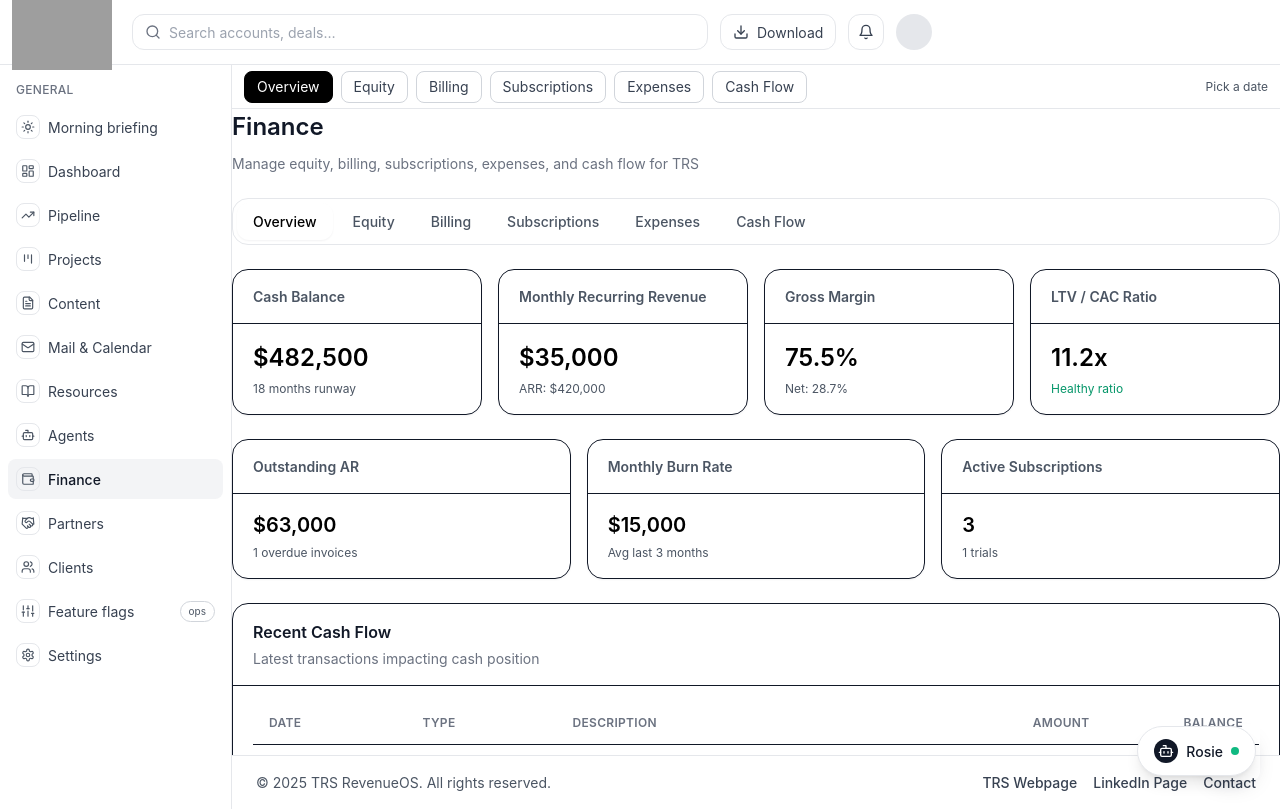
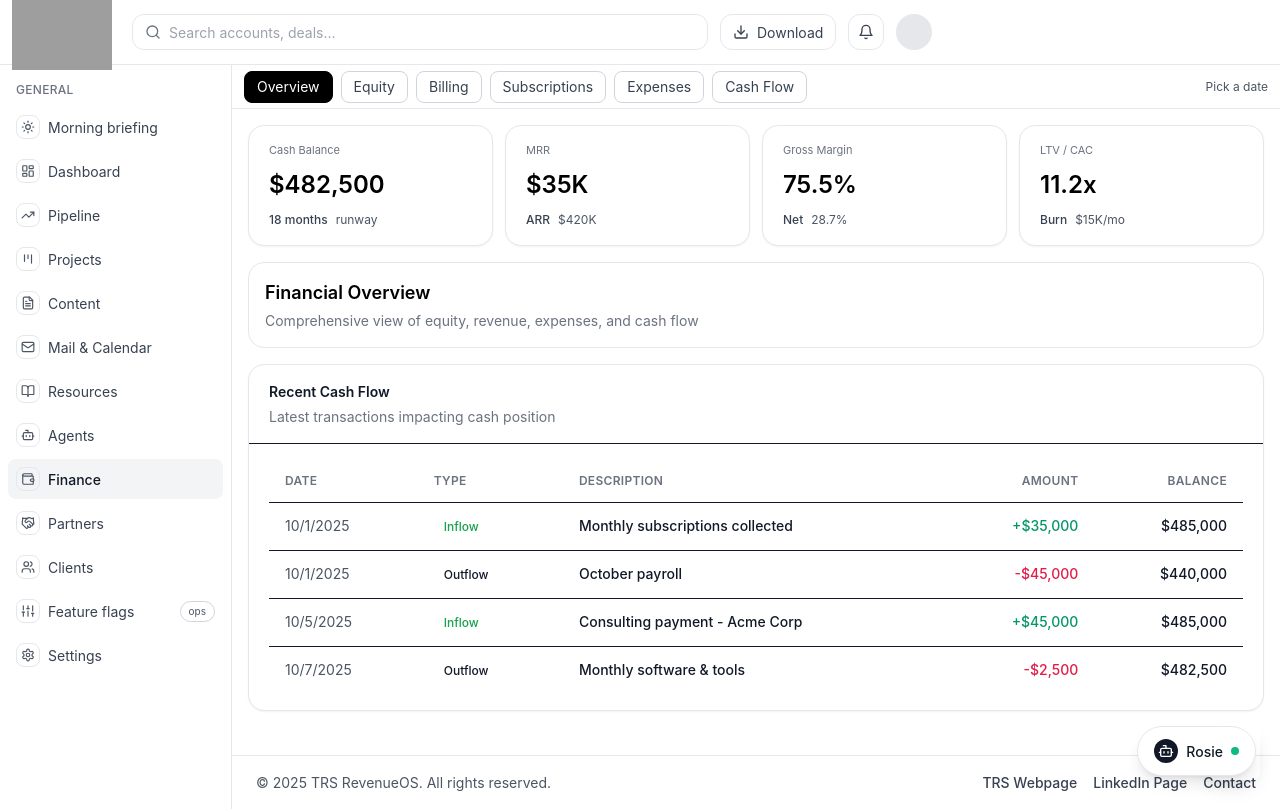
Before and after one commit to jayburgessjr/trsrevos, a Next.js app: page /finance in a window 1280 px wide. Built offline with nearby package versions, Linux system fonts and the light colour scheme; grey boxes are pictures that could not be loaded.

Commit message:
Update finance page design to match pipeline page layout and spacing

```diff
--- a/app/finance/page.tsx
+++ b/app/finance/page.tsx
@@ -43,123 +43,72 @@ export default function FinancePage() {
   const formatPercent = (value: number) => `${value.toFixed(1)}%`
 
   return (
-    <div className="flex flex-col gap-6 pb-8">
-      <header className="flex flex-col gap-2">
-        <PageTitle>Finance</PageTitle>
-        <PageDescription>
-          Manage equity, billing, subscriptions, expenses, and cash flow for TRS
-        </PageDescription>
-      </header>
-
-      <div className={cn("flex gap-1 overflow-x-auto", TRS_CARD, "p-1")}>
-        {tabs.map((tab) => {
-          const isActive = tab === activeTab
-          const href = tab === tabs[0] ? pathname : `${pathname}?tab=${encodeURIComponent(tab)}`
-          return (
-            <a
-              key={tab}
-              href={href}
-              className={cn(
-                "rounded-lg px-4 py-2 text-sm font-medium transition-colors whitespace-nowrap",
-                isActive
-                  ? "bg-white text-black shadow-sm"
-                  : "text-gray-600 hover:text-black hover:bg-gray-50"
-              )}
-            >
-              {tab}
-            </a>
-          )
-        })}
+    <div className="mx-auto max-w-7xl space-y-4 px-4 py-4">
+      {/* KPI Cards - Always Visible */}
+      <div className="grid grid-cols-1 gap-3 md:grid-cols-2 lg:grid-cols-4">
+        <Card className={cn(TRS_CARD)}>
+          <CardContent className="p-4 space-y-2">
+            <div className={TRS_SUBTITLE}>Cash Balance</div>
+            <div className="text-2xl font-semibold text-black">{formatCurrency(metrics.cash)}</div>
+            <div className="flex items-center gap-2 text-xs text-gray-600">
+              <span className="font-medium text-gray-700">{metrics.runway} months</span>
+              <span>runway</span>
             </div>
-
-      {activeTab === "Overview" && (
-        <div className="space-y-6">
-          {/* Key Metrics */}
-          <div className="grid grid-cols-1 md:grid-cols-2 lg:grid-cols-4 gap-4">
-            <Card>
-              <CardHeader>
-                <CardTitle className="text-sm font-medium text-gray-600">Cash Balance</CardTitle>
-              </CardHeader>
-              <CardContent>
-                <p className="text-2xl font-semibold text-black">{formatCurrency(metrics.cash)}</p>
-                <p className="text-xs text-gray-600 mt-1">{metrics.runway} months runway</p>
           </CardContent>
         </Card>
 
-            <Card>
-              <CardHeader>
-                <CardTitle className="text-sm font-medium text-gray-600">Monthly Recurring Revenue</CardTitle>
-              </CardHeader>
-              <CardContent>
-                <p className="text-2xl font-semibold text-black">{formatCurrency(metrics.mrr)}</p>
-                <p className="text-xs text-gray-600 mt-1">ARR: {formatCurrency(metrics.arr)}</p>
+        <Card className={cn(TRS_CARD)}>
+          <CardContent className="p-4 space-y-2">
+            <div className={TRS_SUBTITLE}>MRR</div>
+            <div className="text-2xl font-semibold text-black">${(metrics.mrr / 1000).toFixed(0)}K</div>
+            <div className="flex items-center gap-2 text-xs text-gray-600">
+              <span className="font-medium text-gray-700">ARR</span>
+              <span>${(metrics.arr / 1000).toFixed(0)}K</span>
+            </div>
           </CardContent>
         </Card>
 
-            <Card>
-              <CardHeader>
-                <CardTitle className="text-sm font-medium text-gray-600">Gross Margin</CardTitle>
-              </CardHeader>
-              <CardContent>
-                <p className="text-2xl font-semibold text-black">{formatPercent(metrics.grossMargin)}</p>
-                <p className="text-xs text-gray-600 mt-1">Net: {formatPercent(metrics.netMargin)}</p>
+        <Card className={cn(TRS_CARD)}>
+          <CardContent className="p-4 space-y-2">
+            <div className={TRS_SUBTITLE}>Gross Margin</div>
+            <div className="text-2xl font-semibold text-black">{formatPercent(metrics.grossMargin)}</div>
+            <div className="flex items-center gap-2 text-xs text-gray-600">
+              <span className="font-medium text-gray-700">Net</span>
+              <span>{formatPercent(metrics.netMargin)}</span>
+            </div>
           </CardContent>
         </Card>
 
-            <Card>
-              <CardHeader>
-                <CardTitle className="text-sm font-medium text-gray-600">LTV / CAC Ratio</CardTitle>
-              </CardHeader>
-              <CardContent>
-                <p className="text-2xl font-semibold text-black">{metrics.ltvCacRatio.toFixed(1)}x</p>
-                <p className="text-xs text-emerald-600 mt-1">Healthy ratio</p>
+        <Card className={cn(TRS_CARD)}>
+          <CardContent className="p-4 space-y-2">
+            <div className={TRS_SUBTITLE}>LTV / CAC</div>
+            <div className="text-2xl font-semibold text-black">{metrics.ltvCacRatio.toFixed(1)}x</div>
+            <div className="flex items-center gap-2 text-xs text-gray-600">
+              <span className="font-medium text-gray-700">Burn</span>
+              <span>${(metrics.burnRate / 1000).toFixed(0)}K/mo</span>
+            </div>
           </CardContent>
         </Card>
       </div>
 
-          {/* Quick Stats */}
-          <div className="grid grid-cols-1 md:grid-cols-3 gap-4">
-            <Card>
-              <CardHeader>
-                <CardTitle className="text-sm font-medium text-gray-600">Outstanding AR</CardTitle>
-              </CardHeader>
-              <CardContent>
-                <p className="text-xl font-semibold text-black">{formatCurrency(metrics.outstandingAR)}</p>
-                <p className="text-xs text-gray-600 mt-1">
-                  {invoices.filter(i => i.status === 'Overdue').length} overdue invoices
-                </p>
-              </CardContent>
-            </Card>
-
-            <Card>
-              <CardHeader>
-                <CardTitle className="text-sm font-medium text-gray-600">Monthly Burn Rate</CardTitle>
-              </CardHeader>
-              <CardContent>
-                <p className="text-xl font-semibold text-black">{formatCurrency(metrics.burnRate)}</p>
-                <p className="text-xs text-gray-600 mt-1">Avg last 3 months</p>
-              </CardContent>
-            </Card>
-
-            <Card>
-              <CardHeader>
-                <CardTitle className="text-sm font-medium text-gray-600">Active Subscriptions</CardTitle>
-              </CardHeader>
-              <CardContent>
-                <p className="text-xl font-semibold text-black">
-                  {subscriptions.filter(s => s.status === 'Active').length}
-                </p>
-                <p className="text-xs text-gray-600 mt-1">
-                  {subscriptions.filter(s => s.status === 'Trial').length} trials
-                </p>
-              </CardContent>
-            </Card>
+      {/* Tab Content */}
+      {activeTab === "Overview" && (
+        <div className="space-y-4">
+          <div className={cn(TRS_CARD, "p-4 space-y-3")}>
+            <div className="flex flex-col gap-3 md:flex-row md:items-center md:justify-between">
+              <div className="space-y-1">
+                <PageTitle className="text-lg font-semibold text-black">Financial Overview</PageTitle>
+                <PageDescription className="text-sm text-gray-500">
+                  Comprehensive view of equity, revenue, expenses, and cash flow
+                </PageDescription>
+              </div>
+            </div>
           </div>
 
           {/* Recent Activity */}
-          <Card>
+          <Card className={cn(TRS_CARD)}>
             <CardHeader>
-              <CardTitle>Recent Cash Flow</CardTitle>
+              <CardTitle className="text-sm font-medium">Recent Cash Flow</CardTitle>
               <CardDescription>Latest transactions impacting cash position</CardDescription>
             </CardHeader>
             <CardContent>
@@ -204,69 +153,45 @@ export default function FinancePage() {
       )}
 
       {activeTab === "Equity" && (
-        <div className="space-y-6">
-          <div className="flex items-center justify-between">
+        <div className="space-y-4">
+          <Card className={cn(TRS_CARD)}>
+            <CardHeader>
+              <div className="flex flex-wrap items-center justify-between gap-3">
                 <div>
-              <h2 className={TRS_SECTION_TITLE}>Cap Table</h2>
-              <p className={TRS_SUBTITLE}>Equity ownership breakdown and vesting schedules</p>
+                  <CardTitle>Cap Table</CardTitle>
+                  <CardDescription>Equity ownership and vesting schedules</CardDescription>
                 </div>
                 <Button variant="primary" size="sm">Add Equity Grant</Button>
               </div>
-
-          {/* Ownership Summary */}
-          <div className="grid grid-cols-1 md:grid-cols-4 gap-4">
-            <Card>
-              <CardHeader>
-                <CardTitle className="text-sm font-medium text-gray-600">Total Shares</CardTitle>
             </CardHeader>
             <CardContent>
-                <p className="text-2xl font-semibold text-black">
+              <div className="mb-4 grid grid-cols-1 gap-3 md:grid-cols-4">
+                <div>
+                  <div className="text-xs text-gray-500">Total Shares</div>
+                  <div className="text-lg font-semibold text-black">
                     {equityHolders.reduce((sum, h) => sum + h.shares, 0).toLocaleString()}
-                </p>
-              </CardContent>
-            </Card>
-
-            <Card>
-              <CardHeader>
-                <CardTitle className="text-sm font-medium text-gray-600">Fully Diluted Value</CardTitle>
-              </CardHeader>
-              <CardContent>
-                <p className="text-2xl font-semibold text-black">
+                  </div>
+                </div>
+                <div>
+                  <div className="text-xs text-gray-500">Fully Diluted Value</div>
+                  <div className="text-lg font-semibold text-black">
                     {formatCurrency(equityHolders.reduce((sum, h) => sum + h.valueAtCurrent, 0))}
-                </p>
-              </CardContent>
-            </Card>
-
-            <Card>
-              <CardHeader>
-                <CardTitle className="text-sm font-medium text-gray-600">Founders</CardTitle>
-              </CardHeader>
-              <CardContent>
-                <p className="text-2xl font-semibold text-black">
+                  </div>
+                </div>
+                <div>
+                  <div className="text-xs text-gray-500">Founders</div>
+                  <div className="text-lg font-semibold text-black">
                     {formatPercent(equityHolders.filter(h => h.holderType === 'Founder').reduce((sum, h) => sum + h.percentage, 0))}
-                </p>
-              </CardContent>
-            </Card>
-
-            <Card>
-              <CardHeader>
-                <CardTitle className="text-sm font-medium text-gray-600">Investors</CardTitle>
-              </CardHeader>
-              <CardContent>
-                <p className="text-2xl font-semibold text-black">
+                  </div>
+                </div>
+                <div>
+                  <div className="text-xs text-gray-500">Investors</div>
+                  <div className="text-lg font-semibold text-black">
                     {formatPercent(equityHolders.filter(h => h.holderType === 'Investor').reduce((sum, h) => sum + h.percentage, 0))}
-                </p>
-              </CardContent>
-            </Card>
+                  </div>
+                </div>
               </div>
 
-          {/* Equity Holders Table */}
-          <Card>
-            <CardHeader>
-              <CardTitle>Equity Holders</CardTitle>
-              <CardDescription>Complete ownership breakdown with vesting details</CardDescription>
-            </CardHeader>
-            <CardContent>
               <Table>
                 <TableHeader>
                   <TableRow>
```
Lines whose indentation alone changed are shown as unchanged.
